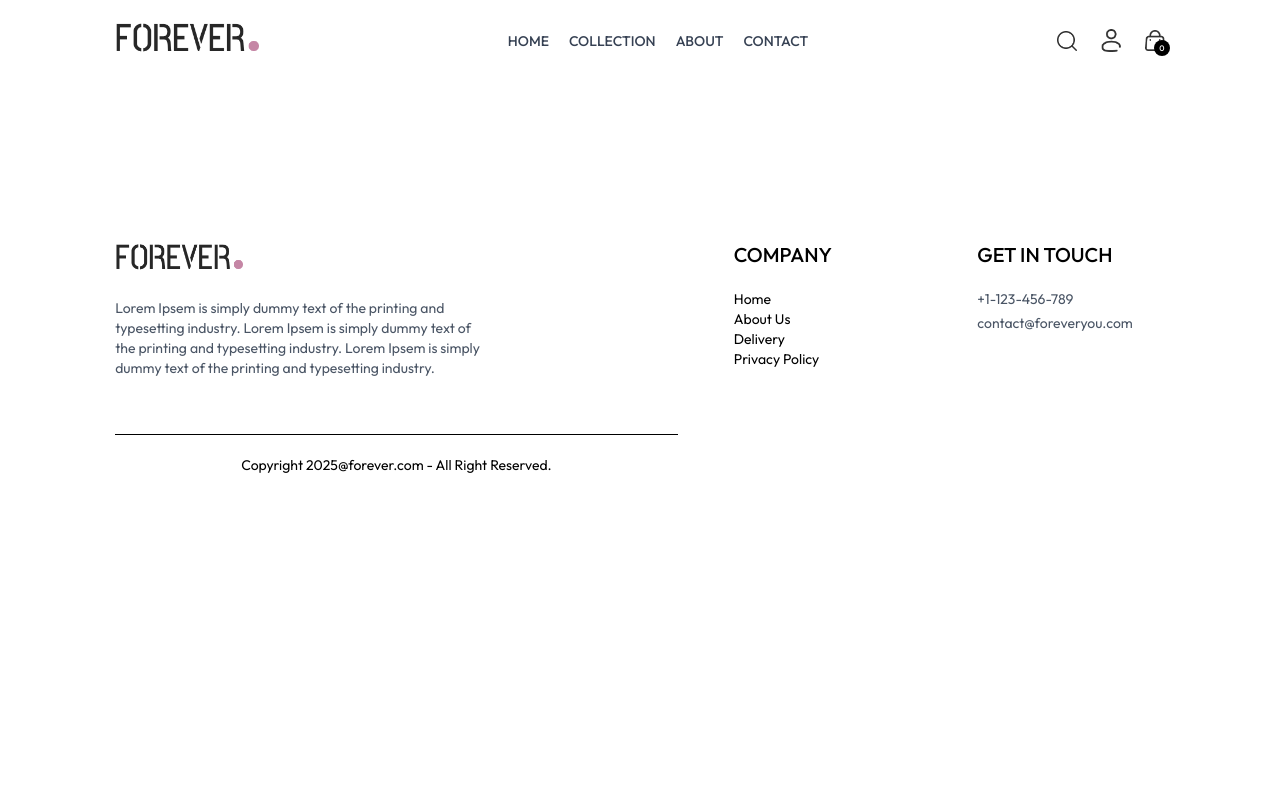
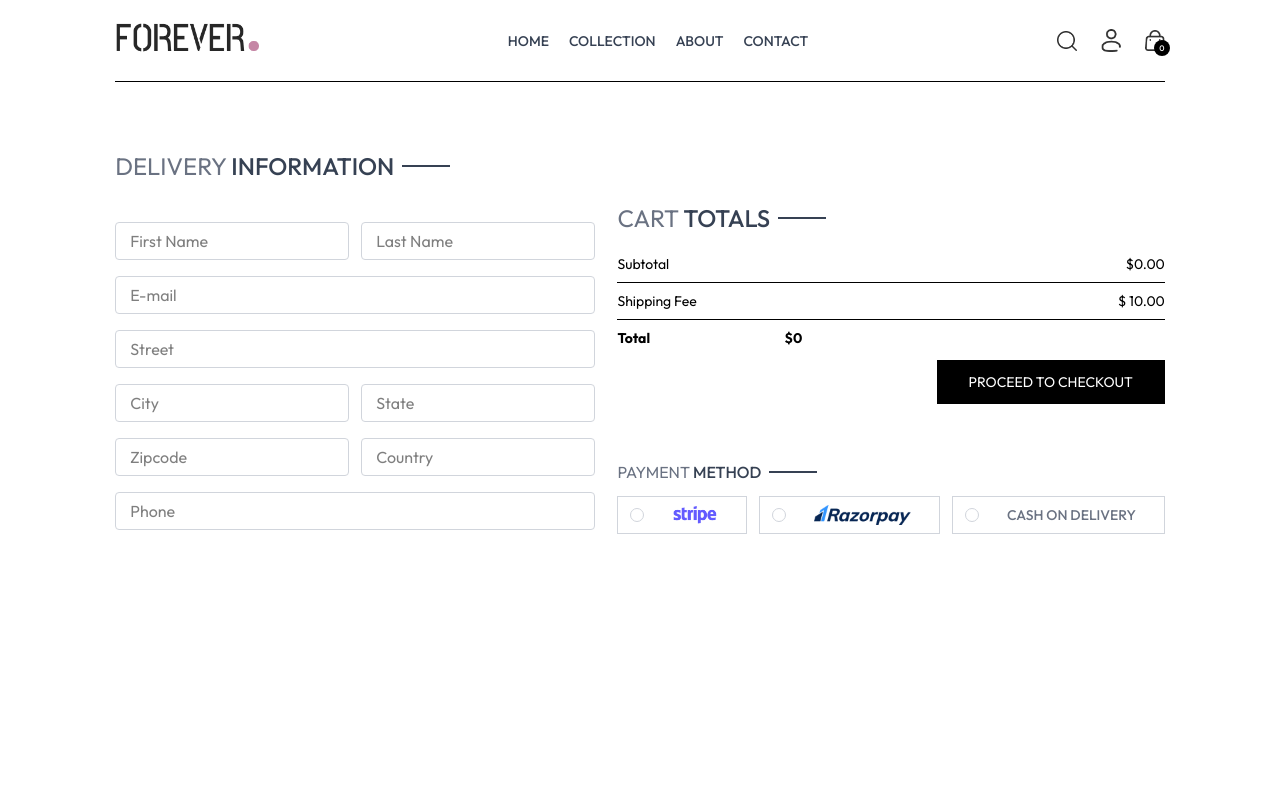
Before and after one commit to Hermi-101/forever-closing, a React (Vite) app in the folder frontend/: page /place-order in a window 1280 px wide. Shown: the top 800 px of the page. Built offline with nearby package versions, Linux system fonts and the light colour scheme.

Commit message:
Created place order page

```diff
--- a/frontend/src/App.jsx
+++ b/frontend/src/App.jsx
@@ -31,7 +31,7 @@
         <Route path='/products/:productId' element={<Products/>}/>
         <Route path='/cart' element={<Cart/>}/>
         <Route path='/login' element={<Login/>}/>
-        <Route path='/placeorder' element={<PlaceOrder/>}/>
+        <Route path='/place-order' element={<PlaceOrder/>}/>
         <Route path='/orders' element={<Orders/>}/>
       </Routes>
       <Footer/>
--- a/frontend/src/pages/PlaceOrder.jsx
+++ b/frontend/src/pages/PlaceOrder.jsx
@@ -1,10 +1,65 @@
 import React from 'react'
+import Title from '../components/Title'
+import CartTotal from '../components/CartTotal'
+import { assets } from '../assets/assets'
 
 const PlaceOrder = () => {
   return (
-    <div>
+    <div className='flex flex-col sm:flex-row justify-between gap-4 pt-5 sm:pt-14 min-h-[80vh] border-t'>
+      {/** ----------Left Side--------------- */}
+
+      <div className='flex flex-col gap-4 w-full sm:max-w-[480px]'>
+        <div className='text-xl sm:text-2xl my-3'>
+          <Title text1={'DELIVERY'} text2={'INFORMATION'} />
+
+        </div>
+        <div className='flex gap-3'>
+          <input className='border border-gray-300 rounded py-1.5 px-3.5 w-full' type='text' placeholder='First Name'/>
+          <input className='border border-gray-300 rounded py-1.5 px-3.5 w-full' type='text' placeholder='Last Name'/>
+        </div>
+        <input className='border border-gray-300 rounded py-1.5 px-3.5 w-full' type='email' placeholder='E-mail'/>
+        <input className='border border-gray-300 rounded py-1.5 px-3.5 w-full' type='text' placeholder='Street'/>
+        <div className='flex gap-3'>
+          <input className='border border-gray-300 rounded py-1.5 px-3.5 w-full' type='text' placeholder='City'/>
+          <input className='border border-gray-300 rounded py-1.5 px-3.5 w-full' type='text' placeholder='State'/>
+        </div>
+        <div className='flex gap-3'>
+          <input className='border border-gray-300 rounded py-1.5 px-3.5 w-full' type='number' placeholder='Zipcode'/>
+          <input className='border border-gray-300 rounded py-1.5 px-3.5 w-full' type='text' placeholder='Country'/>
+        </div>
+        <input className='border border-gray-300 rounded py-1.5 px-3.5 w-full' type='number' placeholder='Phone'/>
+      </div>
+
+
+
+
+      {/**-------------Right Side-------------- */}
+      <div className='mt-8'>
+        <div className='mt-8 min-w-80'>
+          <CartTotal/>
+        </div>
+
+        <div className='mt-6'>
+          <Title text1={'PAYMENT'} text2={'METHOD'}/>
+          <div className='flex gap-3 flex-col lg:flex-row'>
+            <div className='flex items-center gap-3 border border-gray-300 p-2 px-3 cursor-pointer'>
+              <p className={`min-w-3.5 h-3.5 border  border-gray-300 rounded-full`}></p>
+              <img className='h-5 mx-4' src={assets.stripe_logo}/>
+            </div>
+            <div className='flex items-center gap-3 border border-gray-300 p-2 px-3 cursor-pointer'>
+              <p className={`min-w-3.5 h-3.5 border  border-gray-300 rounded-full`}></p>
+              <img className='h-5 mx-4' src={assets.razorpay_logo}/>
+            </div>
+            <div className='flex items-center gap-3 border border-gray-300 p-2 px-3 cursor-pointer'>
+              <p className={`min-w-3.5 h-3.5 border  border-gray-300 rounded-full`}></p>
+              <p className='text-gray-500 text-sm font-medium mx-4'>CASH ON DELIVERY</p>
+            </div>
+          </div>
+        </div>
+      </div>
 
     </div>
+
   )
 }
 
```
